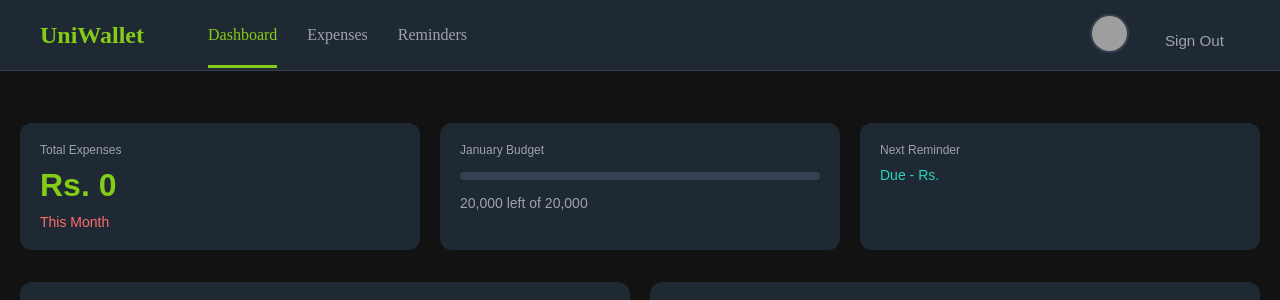
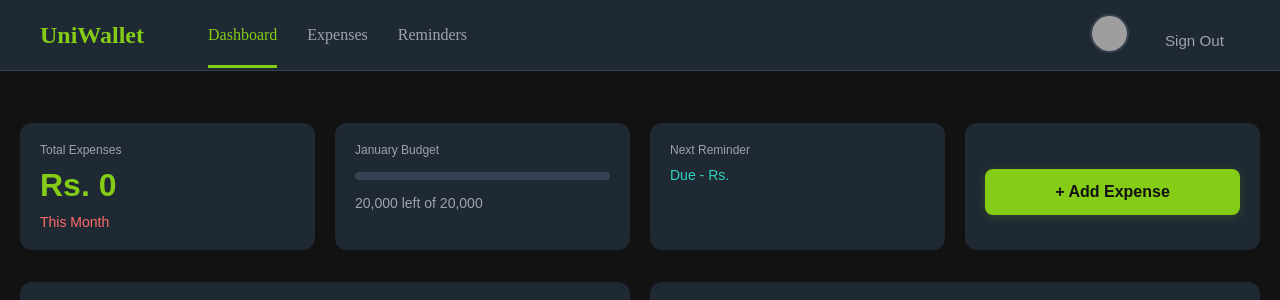
Before and after one commit to yasithbuddhima/UniWallet, a React (Create React App) app in the folder frontend/: page /dashboard in a window 1280 px wide. Shown: the top 300 px of the page. Built offline with nearby package versions, Linux system fonts and the light colour scheme; no server answers; grey boxes are pictures that could not be loaded.

Commit message:
UI: Add a btn to navigate expenses page

```diff
--- a/frontend/src/Pages/DashBoard/Dasboard.jsx
+++ b/frontend/src/Pages/DashBoard/Dasboard.jsx
@@ -9,7 +9,7 @@ import { ExpensesBarchart, ExpensesPieChart } from "./Charts";
 const DashBoard = () => {
   const navigate = useNavigate();
 
-  const { reminders, getNextReminder } = useReminders();
+  const { getNextReminder } = useReminders();
   const nextReminder = getNextReminder();
   const nextReminderDate = getRelativeDate(nextReminder?.dueDate);
 
@@ -68,6 +68,15 @@ const DashBoard = () => {
           >
             Due {nextReminderDate} - Rs. {nextReminder?.value}
           </p>
+        </div>
+
+        <div className={styles.card + " " + styles.addExpenseCard}>
+          <button
+            className={styles.addExpenseBtn}
+            onClick={() => navigate("/expenses")}
+          >
+            + Add Expense
+          </button>
         </div>
       </div>
 
@@ -158,8 +167,6 @@ const getRelativeDate = (dateString) => {
   const tomorrow = new Date(today);
   tomorrow.setDate(today.getDate() + 1);
 
-  const diffTime = targetDate.getTime() - today.getTime();
-
   if (targetDate.getTime() === today.getTime()) {
     return "Today";
   } else if (targetDate.getTime() === yesterday.getTime()) {
--- a/frontend/src/Pages/DashBoard/Dashboard.module.css
+++ b/frontend/src/Pages/DashBoard/Dashboard.module.css
@@ -9,7 +9,7 @@
 
 .cards {
   display: grid;
-  grid-template-columns: repeat(3, 1fr);
+  grid-template-columns: repeat(4, 1fr);
   gap: 20px;
   margin: 32px 0;
 }
@@ -18,6 +18,40 @@
   background-color: #1f2933;
   padding: 20px;
   border-radius: 12px;
+}
+
+.addExpenseCard {
+  display: flex;
+  align-items: center;
+  justify-content: center;
+  background-color: #1f2933;
+  padding: 20px;
+  border-radius: 12px;
+}
+
+.addExpenseBtn {
+  background-color: #84cc16;
+  color: #121212;
+  border: none;
+  padding: 14px 28px;
+  border-radius: 8px;
+  font-size: 16px;
+  font-weight: 600;
+  cursor: pointer;
+  transition: all 0.3s ease;
+  box-shadow: 0 2px 8px rgba(132, 204, 22, 0.2);
+  width: 100%;
+  text-align: center;
+}
+
+.addExpenseBtn:hover {
+  background-color: #a3e635;
+  transform: translateY(-2px);
+  box-shadow: 0 6px 16px rgba(132, 204, 22, 0.4);
+}
+
+.addExpenseBtn:active {
+  transform: translateY(0);
 }
 
 .card label {
```
